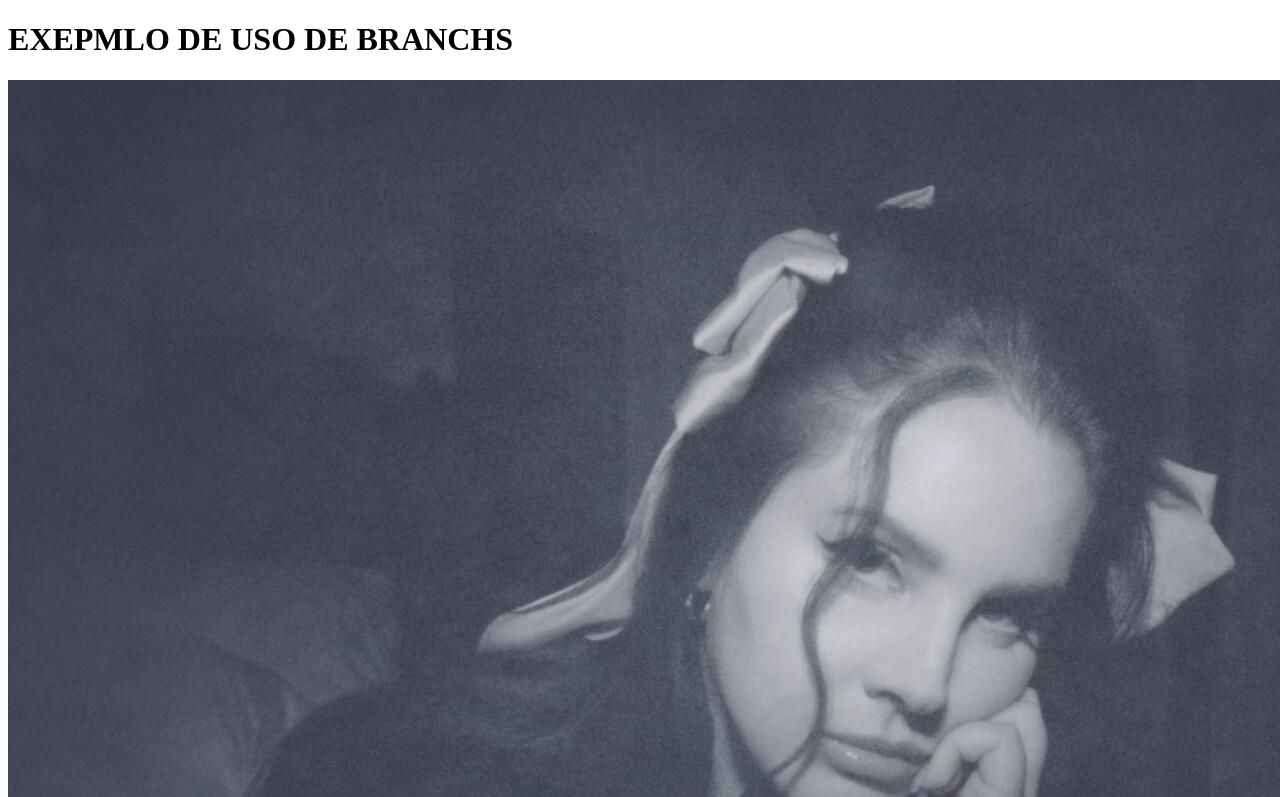
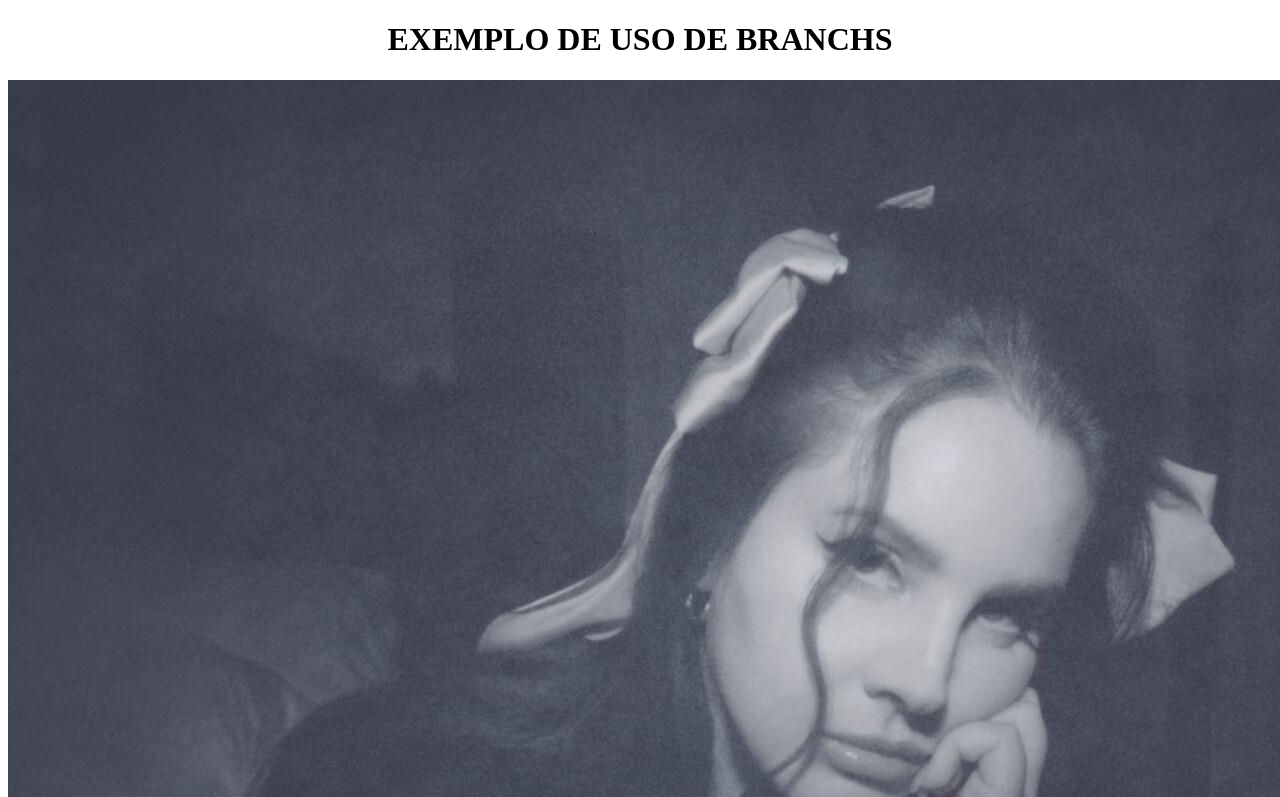
Before and after one commit to anagotardi/INW2MIA, a website: page pageteste/index.html in a window 1280 px wide. Shown: the top 797 px of the page. Drawn offline with Linux system fonts and the light colour scheme.

Commit message:
ADICIONANDO ARQUIVOS NA BRANCH TESTE

```diff
--- a/pageteste/index.html
+++ b/pageteste/index.html
@@ -6,8 +6,8 @@
     <title>Document</title>
 </head>
 <body>
-    <h1>EXEPMLO DE USO DE BRANCHS</h1>
     <center>
+    <h1>EXEMPLO DE USO DE BRANCHS</h1>
         <img src="./img/lana.jpg" alt="">
     </center>
 </body>
```
